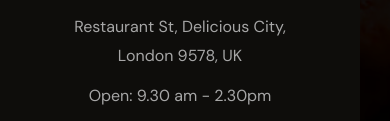
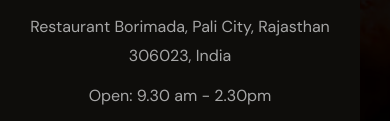
Before and after one commit to jayveer-singh1/grilli-master, a plain HTML site: page index.html in a window 390 px wide. Both pictures are taken after a click on the button "open menu". Shown: the part 579-700 px from the top of the page. Drawn offline with nearby package versions, Linux system fonts and the light colour scheme; a web font is replaced by a local one.

Commit message:
Address updated in hemburger

```diff
--- a/index.html
+++ b/index.html
@@ -175,8 +175,7 @@
           <p class="headline-1 navbar-title">Visit Us</p>
 
           <address class="body-4">
-            Restaurant St, Delicious City, <br>
-            London 9578, UK
+            Restaurant Borimada, Pali City, Rajasthan 306023, India
           </address>
 
           <p class="body-4 navbar-text">Open: 9.30 am - 2.30pm</p>
```
